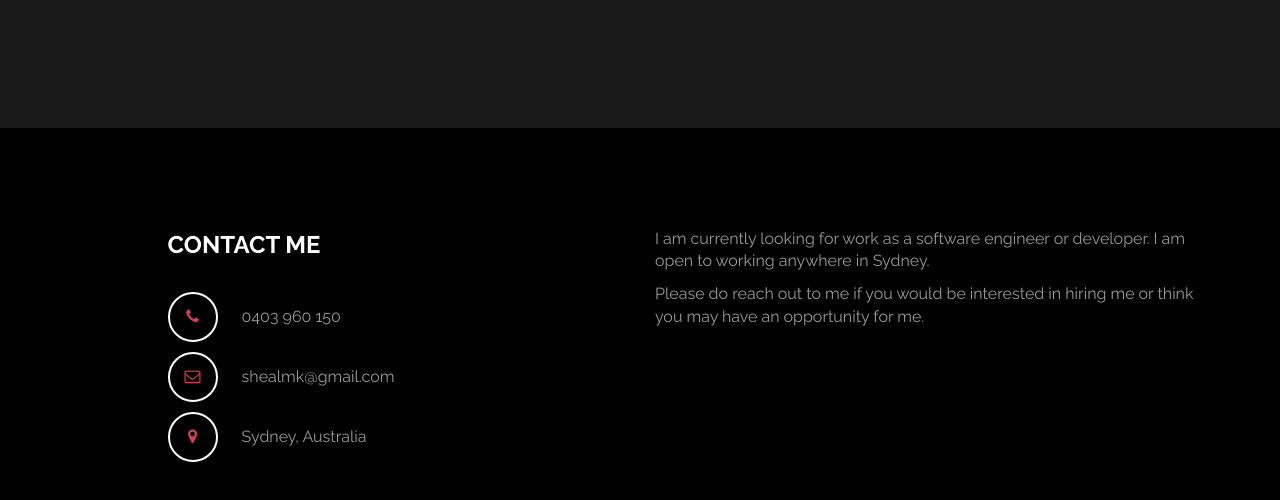
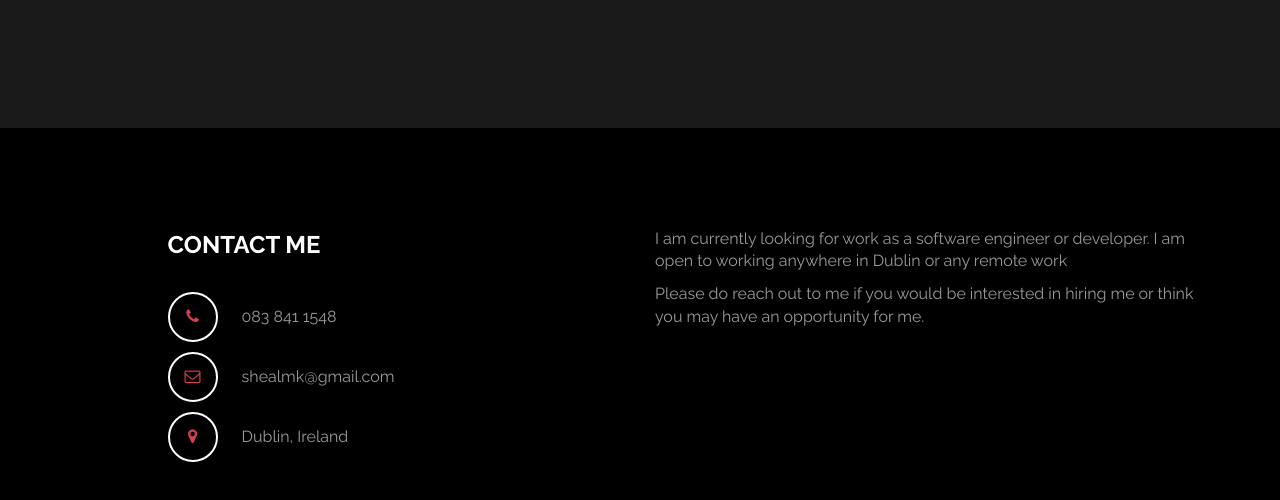
Before and after one commit to sheakeogh/sheakeogh.github.io, a plain HTML site: page index.html in a window 1280 px wide. Shown: the part 2146-2646 px from the top of the page. Drawn offline with Linux system fonts and the light colour scheme.

Commit message:
Update locations

```diff
--- a/index.html
+++ b/index.html
@@ -88,7 +88,7 @@
 							</div>
 							<div class="media-body">
 								<h3 class="media-heading">Linux Administrator</h3>
-								<p>I have spent time as a administrator in linux environments. I have had plent of experience of solving issues and finding root causes on servers.</p>
+								<p>I have spent time as a administrator in linux environments. I have had plenty of experience of solving issues and finding root causes on servers.</p>
 							</div>
 						</div>
 					</div>
@@ -166,13 +166,13 @@
 					<div class="col-lg-5 col-lg-offset-1 col-md-6 wow fadeInUp" data-wow-delay="0.6s">
 						<address>
 							<p class="contact-title">CONTACT ME</p>
-							<p><i class="fa fa-phone"></i> 0403 960 150</p>
+							<p><i class="fa fa-phone"></i> 083 841 1548</p>
 							<p><i class="fa fa-envelope-o"></i> shealmk@gmail.com</p>
-							<p><i class="fa fa-map-marker"></i> Sydney, Australia</p>
+							<p><i class="fa fa-map-marker"></i> Dublin, Ireland</p>
 						</address>
 					</div>
 					<div class="col-lg-6 col-md-6 col-xs-10 wow fadeInUp" data-wow-delay="0.6s">
-                        <p>I am currently looking for work as a software engineer or developer. I am open to working anywhere in Sydney.</p>
+                        <p>I am currently looking for work as a software engineer or developer. I am open to working anywhere in Dublin or any remote work</p>
                         <p>Please do reach out to me if you would be interested in hiring me or think you may have an opportunity for me.</p>
 					</div>
 					<div class="col-md-1 col-sm-1"></div>
@@ -186,7 +186,7 @@
 			<div class="container">
 				<div class="row">
 					<div class="col-md-12 wow fadeIn" data-wow-delay="0.9s">
-						<p>Copyright &copy; 2023 Shea Keogh</p>
+						<p>Copyright &copy; 2024 Shea Keogh</p>
 						<hr>
 					</div>
 				</div>
```
